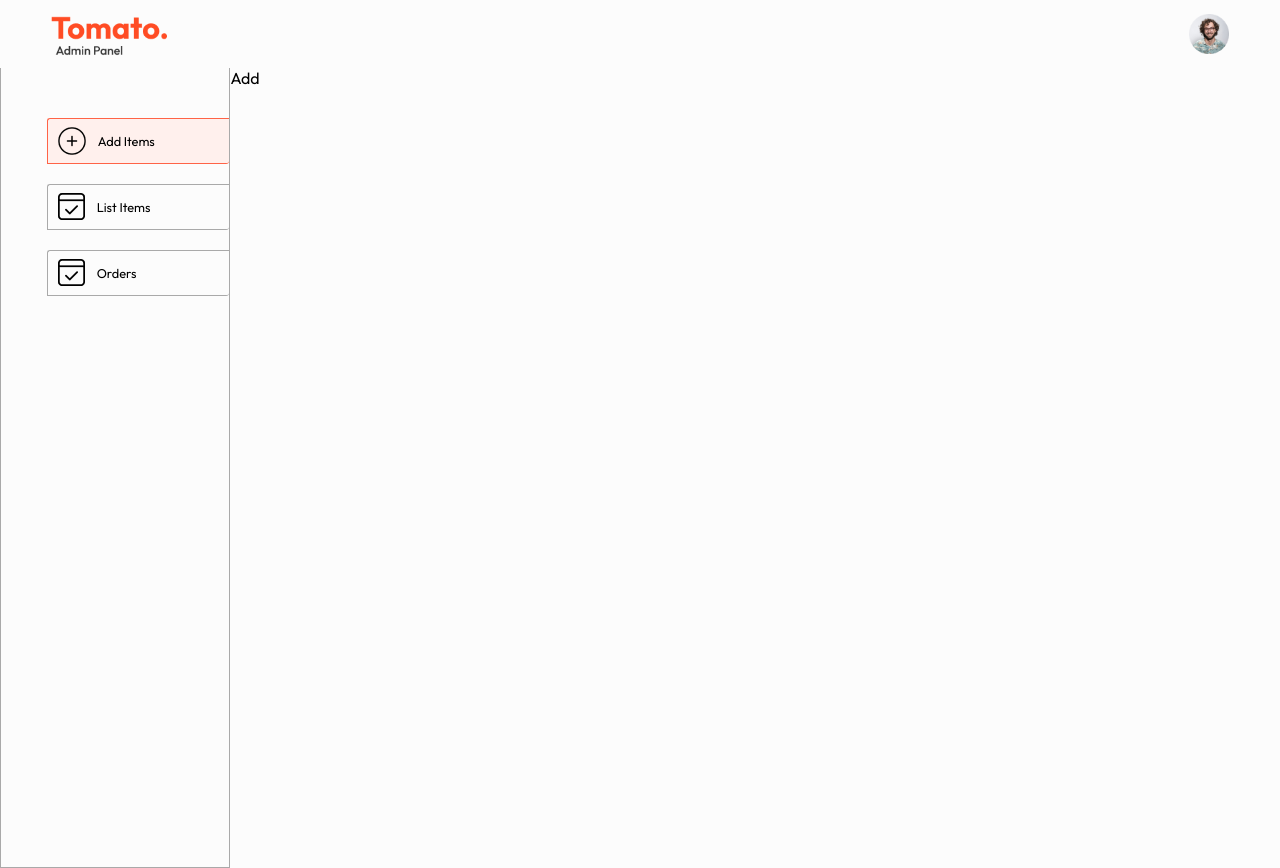
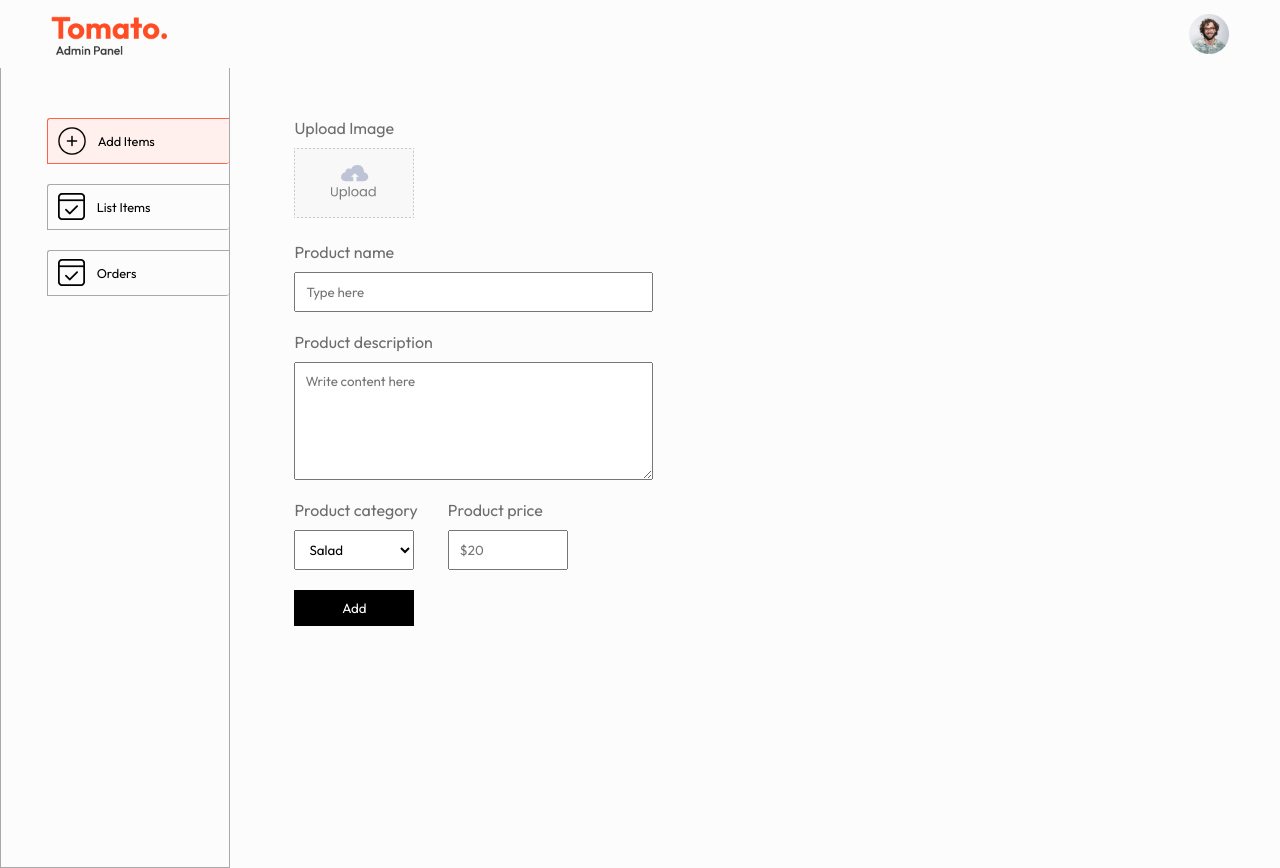
Before and after one commit to ryowuandjanet/mernFoodDelivery, a React (Vite) app in the folder admin/: page /add in a window 1280 px wide. Built offline with nearby package versions, Linux system fonts and the light colour scheme.

Commit message:
Add Page

```diff
--- a/admin/src/App.jsx
+++ b/admin/src/App.jsx
@@ -5,10 +5,13 @@
 import Add from "./pages/Add/Add";
 import List from "./pages/List/List";
 import Orders from "./pages/Orders/Orders";
+import { ToastContainer } from "react-toastify";
+import "react-toastify/dist/ReactToastify.css";
 
 const App = () => {
   return (
     <div>
+      <ToastContainer />
       <Navbar />
       <div className="app-content">
         <Sidebar />
--- a/admin/src/index.css
+++ b/admin/src/index.css
@@ -26,3 +26,9 @@
 .app-content {
   display: flex;
 }
+
+.flex-col {
+  display: flex;
+  flex-direction: column;
+  gap: 10px;
+}
--- a/admin/src/pages/Add/Add.css
+++ b/admin/src/pages/Add/Add.css
@@ -0,0 +1,41 @@
+.add {
+  width: 70%;
+  margin-left: max(5vw, 25px);
+  margin-top: 50px;
+  color: #6d6d6d;
+  font-size: 16px;
+}
+.add form {
+  gap: 20px;
+}
+.add-img-upload img {
+  width: 120px;
+}
+
+.add-product-name,
+.add-product-description {
+  width: max(40%, 280px);
+}
+
+.add-product-name input,
+.add-product-description textarea {
+  padding: 10px;
+}
+
+.add-category-price {
+  display: flex;
+  gap: 30px;
+}
+.add-category-price select,
+.add-category-price input {
+  max-width: 120px;
+  padding: 10px;
+}
+.add-btn {
+  max-width: 120px;
+  border: none;
+  padding: 10px;
+  background-color: black;
+  color: white;
+  cursor: pointer;
+}
--- a/admin/src/pages/Add/Add.jsx
+++ b/admin/src/pages/Add/Add.jsx
@@ -1,8 +1,118 @@
-import React from "react";
+import React, { useState } from "react";
 import "./Add.css";
+import { assets } from "../../assets/assets";
+import axios from "axios";
+import { toast } from "react-toastify";
 
 const Add = () => {
-  return <div>Add</div>;
+  const url = "http://localhost:4000";
+  const [image, setImage] = useState(false);
+  const [data, setData] = useState({
+    name: "",
+    description: "",
+    price: "",
+    category: "Salad",
+  });
+
+  const onChangeHandler = (event) => {
+    const name = event.target.name;
+    const value = event.target.value;
+    setData((data) => ({ ...data, [name]: value }));
+  };
+
+  const onSubmitHandle = async (event) => {
+    event.preventDefault();
+    const formData = new FormData();
+    formData.append("name", data.name);
+    formData.append("description", data.description);
+    formData.append("price", data.price);
+    formData.append("category", data.category);
+    formData.append("image", image);
+    const response = await axios.post(`${url}/api/food/add`, formData);
+    if (response.data.success) {
+      setData({
+        name: "",
+        description: "",
+        price: "",
+        category: "Salad",
+      });
+      setImage(false);
+      toast.success(response.data.message);
+    } else {
+      toast.error(response.data.message);
+    }
+  };
+
+  return (
+    <div className="add">
+      <form className="flex-col" onSubmit={onSubmitHandle}>
+        <div className="add-img-upload flex-col">
+          <p>Upload Image</p>
+          <label htmlFor="image">
+            <img
+              src={image ? URL.createObjectURL(image) : assets.upload_area}
+              alt=""
+            />
+          </label>
+          <input
+            onChange={(e) => setImage(e.target.files[0])}
+            type="file"
+            id="image"
+            hidden
+            required
+          />
+        </div>
+        <div className="add-product-name flex-col">
+          <p>Product name</p>
+          <input
+            onChange={onChangeHandler}
+            value={data.name}
+            type="text"
+            name="name"
+            placeholder="Type here"
+          />
+        </div>
+        <div className="add-product-description flex-col">
+          <p>Product description</p>
+          <textarea
+            onChange={onChangeHandler}
+            value={data.description}
+            name="description"
+            rows="6"
+            placeholder="Write content here"
+            required
+          ></textarea>
+        </div>
+        <div className="add-category-price">
+          <div className="add-category flex-col">
+            <p>Product category</p>
+            <select onChange={onChangeHandler} name="category">
+              <option value="Salad">Salad</option>
+              <option value="Rolls">Rolls</option>
+              <option value="Deserts">Deserts</option>
+              <option value="Sandwich">Sandwich</option>
+              <option value="Cake">Cake</option>
+              <option value="Pure Vag">Pure Vag</option>
+              <option value="Pasta">Pasta</option>
+              <option value="Noodles">Noodles</option>
+            </select>
+          </div>
+          <div className="add-price flex-col">
+            <p>Product price</p>
+            <input
+              onChange={onChangeHandler}
+              value={data.price}
+              type="number"
+              name="price"
+              placeholder="$20"
+            />
+          </div>
+        </div>
+        <button type="submit" className="add-btn">
+          Add
+        </button>
+      </form>
+    </div>
+  );
 };
-
 export default Add;
```
Also changed, not shown: 1 other file (tests, documents, lock files or other folders).
